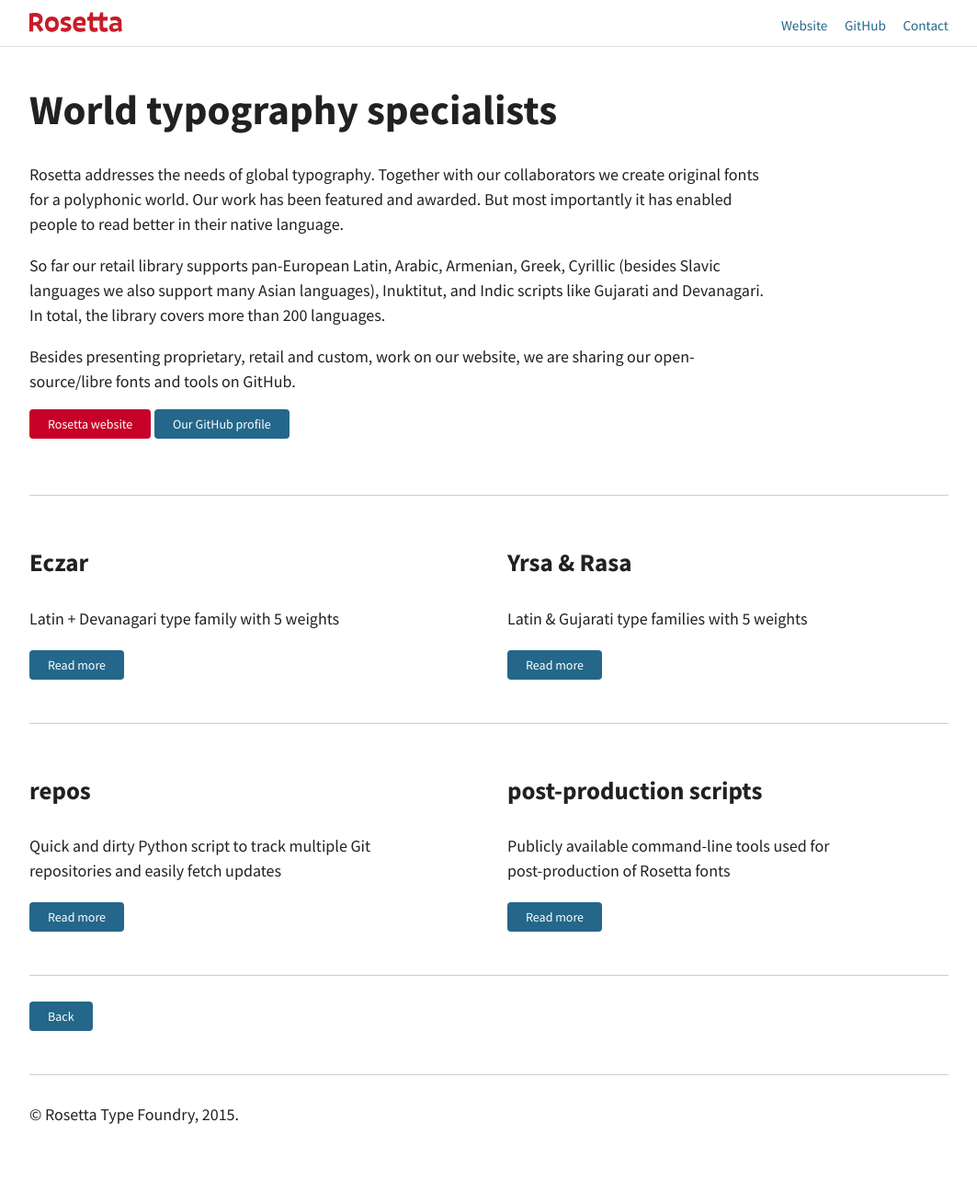
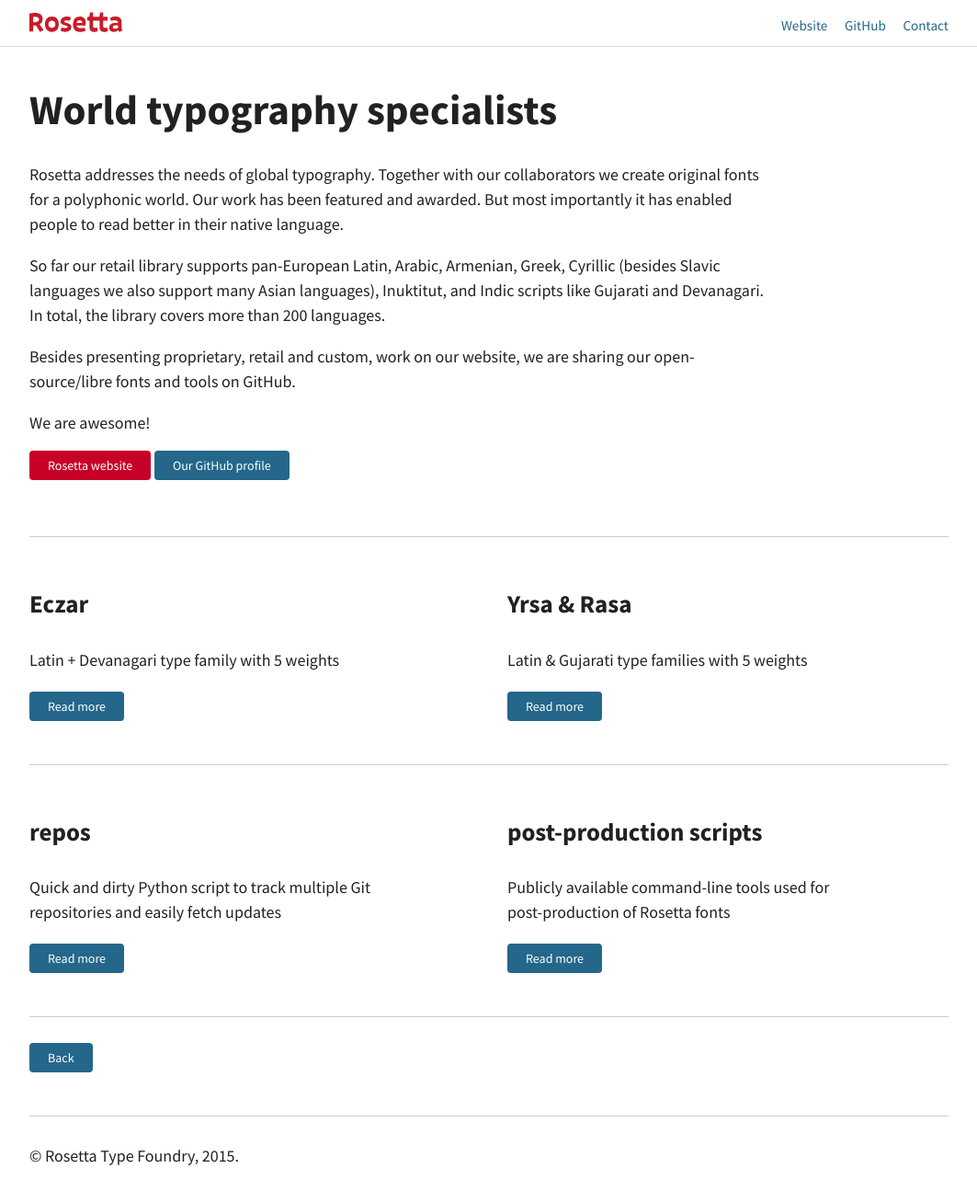
Before and after one commit to rosettatype/rosettatype.github.io, a Jekyll site: the page built from HOME.md, in a window 1280 px wide and 1295 px high. Shown: the whole window at 92% size, without its empty margins (108-1171 px from the left). Built offline with Jekyll 4.4.1, drawn with Linux system fonts in a browser that asks for light colours; our own code applies the rules of GitHub Pages for plain Markdown files.

Commit message:
Silly sentence

```diff
--- a/HOME.md
+++ b/HOME.md
@@ -11,5 +11,7 @@ So far our retail library supports pan-European Latin, Arabic, Armenian, Greek,
 
 Besides presenting proprietary, retail and custom, work on our website, we are sharing our open-source/libre fonts and tools on GitHub.
 
+We are awesome!
+
 [Rosetta website](http://rosettatype.com){:.primary}
 [Our GitHub profile](http://github.com/rosettatype){:.secondary}
```
